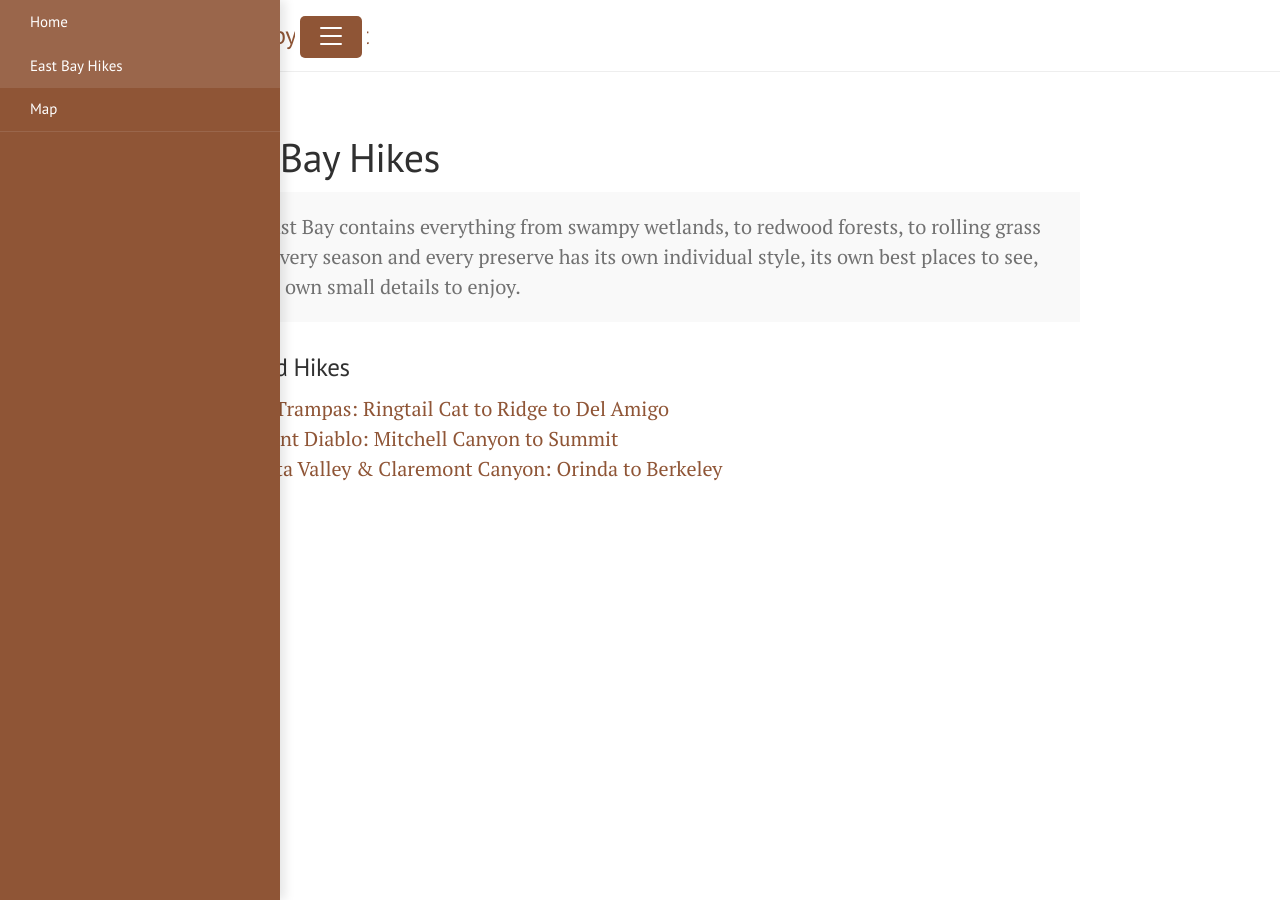
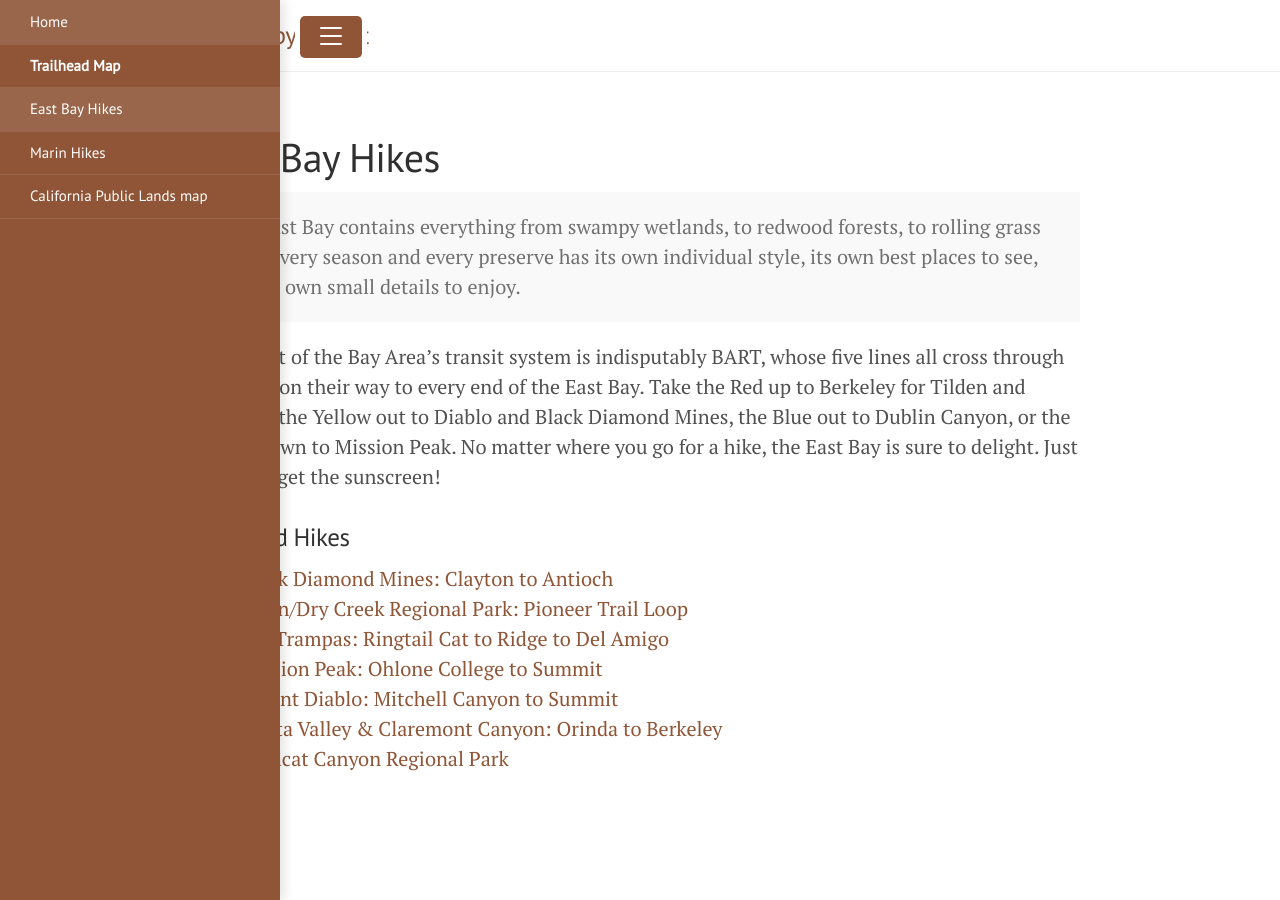
Before and after one commit to tschuy/hiking-by-transit, a Jekyll site: the page built from east-bay.md, in a window 1280 px wide. Built offline with Jekyll 4.4.1, drawn with Linux system fonts in a browser that asks for light colours.

Commit message:
add Marin and several new East Bay hikes

```diff
--- a/_includes/sidebar.html
+++ b/_includes/sidebar.html
@@ -6,7 +6,7 @@
 <div class="sidebar" id="sidebar">
   <nav class="sidebar-nav">
     <a class="sidebar-nav-item{% if page.title == 'Home' %} active{% endif %}" href="{{ '/' | absolute_url }}">Home</a>
-
+    <a class="sidebar-nav-item{% if page.title == 'Trailhead Map' %} active{% endif %}" href="{{ '/map/' | absolute_url }}"><b>Trailhead Map</b></a>
     {% comment %}
       The code below dynamically generates a sidebar nav of pages with
       `layout: page` in the front-matter. See readme for usage.
@@ -20,5 +20,7 @@
         {% endif %}
       {% endif %}
     {% endfor %}
+
+    <a class="sidebar-nav-item" href="https://gis.data.ca.gov/datasets/f73858e200634ca888b19ca8c78e3aed_0/explore?location=37.856492%2C-121.985920%2C11.00" target="_blank">California Public Lands map</a>
   </nav>
 </div>
--- a/east-bay.md
+++ b/east-bay.md
@@ -6,6 +6,8 @@ title: East Bay Hikes
 <p class="message">
   The East Bay contains everything from swampy wetlands, to redwood forests, to rolling grass hills. Every season and every preserve has its own individual style, its own best places to see, and its own small details to enjoy.
 </p>
+
+The heart of the Bay Area's transit system is indisputably BART, whose five lines all cross through Oakland on their way to every end of the East Bay. Take the Red up to Berkeley for Tilden and Wildcat, the Yellow out to Diablo and Black Diamond Mines, the Blue out to Dublin Canyon, or the Green down to Mission Peak. No matter where you go for a hike, the East Bay is sure to delight. Just don't forget the sunscreen!
 
 ### Selected Hikes
 
--- /dev/null
+++ b/hikes/black-diamond-through-hike.md
@@ -0,0 +1,29 @@
+---
+layout: hike
+title: "Black Diamond Mines: Clayton to Antioch"
+
+region: east-bay
+difficulty: hard
+length: 10.6mi
+
+served: daily
+
+travel-time: 1h13min
+travel-time-from: MacArthur BART
+
+trailhead-link: "https://goo.gl/maps/VCRbHACCFSstp7bS9"
+
+transit-stop-link: "https://goo.gl/maps/eWUcZ6J8H9tqT3DJ6"
+
+hike-link: https://www.google.com/maps/dir/Clayton+Library+-+Contra+Costa+County+Library,+6125+Clayton+Rd,+Clayton,+CA+94517/Gentrytown+Drive+%26+James+Donlon+Boulevard,+Antioch,+CA/@37.9625325,-121.9272952,14492m/data=!3m1!1e3!4m14!4m13!1m5!1m1!1s0x80855f120e0a32c9:0x8d3bedd8d701c960!2m2!1d-121.9355213!2d37.9425367!1m5!1m1!1s0x8085584a281b5f19:0x2acb934673fa9e96!2m2!1d-121.8356377!2d37.9831093!3e2
+
+park-link: https://www.ebparks.org/parks/black-diamond
+
+image: black-diamond.jpg
+---
+
+County Connection buses 10 (weekday) and 310 (weekend) serve the western trailhead. Transfer at Concord BART.
+
+Tri Delta 380 serves the eastern trailhead. Transfer at Pittsburg/Bay Point BART.
+
+Black Diamond Mines is perhaps my favorite part of the entire East Bay parks system. A few main valleys make up the bulk of it, with each possible hike taking you from one to the other across the ridges that separate them. This hike enters in Clayton a few blocks from Mt Diablo State Park's Mitchell Canyon entrance, and takes you all the way to Antioch. Along the way you'll pass closed off 20th century coal mines -- black diamond -- along with a 200ft long prospect tunnel you can explore, a crumbling cemetery, and Diablo, Carquinez, and Delta views.
--- /dev/null
+++ b/hikes/dry-creek.md
@@ -0,0 +1,27 @@
+---
+layout: hike
+title: "Garin/Dry Creek Regional Park: Pioneer Trail Loop"
+
+region: east-bay
+difficulty: easy
+length: 3.2mi
+
+served: daily
+
+travel-time: 54min
+travel-time-from: MacArthur BART
+
+trailhead-link: "https://goo.gl/maps/zHbAW2SzANxqjD1Y7"
+
+transit-stop-link: "https://goo.gl/maps/bFkKfdEetRZfbkz8A"
+
+hike-link: https://www.google.com/maps/dir/Dry+Creek+Pioneer+Regional+Park:+Dry+Creek+Staging+Area/37.6191349,-122.0093216/37.6171913,-122.019004/Dry+Creek+Staging+Area,+May+Road,+Union+City,+CA/@37.615459,-122.0178321,1820m/data=!3m1!1e3!4m16!4m15!1m5!1m1!1s0x808f956b24dcd4a5:0x12bee43743399afc!2m2!1d-122.0178945!2d37.6074311!1m0!1m0!1m5!1m1!1s0x808f956b24dcd4a5:0x12bee43743399afc!2m2!1d-122.0178945!2d37.6074311!3e2
+
+park-link: https://www.ebparks.org/parks/garin-dry-creek
+
+image: dry-creek.jpg
+---
+
+I've only hiked in Dry Creek Regional Park during the time of year the grass has already crisped up and the creeks ran dry, but I loved it nevertheless. Situated right where Union City hits the base of the East Bay hills, Dry Creek has multiple loop options of various lengths and difficulties suitable for most hikers. The one I've highlighted here is a 3.2 mile loop around the Pioneer Trail, a mostly-shaded route through forested canyons with views of the grassy foothills.
+
+Longer loops are available. A 5mi, 1000ft altitude gain High Ridge Loop offers views from far above Union City to the South Bay and the Peninsula. Or, go all the way north to the Newt Pond Trail, the first place I saw a bobcat in the East Bay (6.3mi loop).
--- /dev/null
+++ b/hikes/wildcat-canyon.md
@@ -0,0 +1,27 @@
+---
+layout: hike
+title: "Wildcat Canyon Regional Park"
+
+region: east-bay
+difficulty: easy to medium
+length: 6.2mi
+
+served: daily
+
+travel-time: 54min
+travel-time-from: MacArthur BART
+
+trailhead-link: "https://goo.gl/maps/PgjxXGAc1HuTNiMb8"
+
+transit-stop-link: "https://goo.gl/maps/wBFEs3CgtdMwA5ug9"
+
+hike-link: https://www.google.com/maps/dir/Wildcat+Canyon+Regional+Park,+5755+McBryde+Ave,+Richmond,+CA+94805/37.9486081,-122.2878241/37.9382516,-122.2982651/Wildcat+Canyon+Regional+Park,+McBryde+Avenue,+Richmond,+CA/@37.9438737,-122.3097234,3624m/data=!3m1!1e3!4m16!4m15!1m5!1m1!1s0x808579a359ab1f05:0x5322a17c7db812b2!2m2!1d-122.3224289!2d37.9515158!1m0!1m0!1m5!1m1!1s0x808579a359ab1f05:0x5322a17c7db812b2!2m2!1d-122.3224289!2d37.9515158!3e2
+
+park-link: https://www.ebparks.org/parks/wildcat-canyon
+
+image: wildcat-canyon.jpg
+---
+
+AC Transit 70/74 serve the closest bus stop, but the 72/72R are also not too far away. There are walk-in trailheads on Arlington Lane that aren't marked, or you can enter at the main Alvarado Staging Area.
+
+Wildcat Canyon offers hikes at all levels and abilities. The main entrance opens onto Wildcat Canyon Parkway, which is a flat, formerly-paved road. Eventually, it turns into a still quite flat gravel fire road that you could follow all the way up to Tilden Regional Park. Alternatively, if you're looking for views and some altitude gain, upon entering, take the Belgum Trail up to the ridge trail, where you'll be treated to classic [East Bay views](https://www.google.com/maps/@37.9524943,-122.2950379,3a,75y,156.83h,87.98t/data=!3m8!1e1!3m6!1sAF1QipN26W1SNiWUbD3E_KZRU75msA44BSq3PS9LJoz1!2e10!3e11!6shttps:%2F%2Flh5.googleusercontent.com%2Fp%2FAF1QipN26W1SNiWUbD3E_KZRU75msA44BSq3PS9LJoz1%3Dw203-h100-k-no-pi-0-ya282.72617-ro0-fo100!7i11264!8i5632) of grassland, shrubland, and the Bay.
```
Also changed, not shown: _posts/2023-04-04-hiking-by-transit.md (+2 -0 lines), hikes/china-camp.md (added, +31 -0 lines), hikes/mission-peak.md (added, +27 -0 lines), hikes/mt-tam-eastern.md (added, +33 -0 lines), hikes/mt-tam-southern.md (added, +33 -0 lines), index.html (+15 -1 lines), map.html (deleted, +0 -10 lines), map.md (added, +52 -0 lines), marin.md (added, +29 -0 lines), assets/black-diamond.jpg (added), assets/china-camp.jpg (added), assets/dry-creek.jpg (added), assets/mission-peak.jpg (added), assets/mt-tam.jpg (added), 1 more files.
